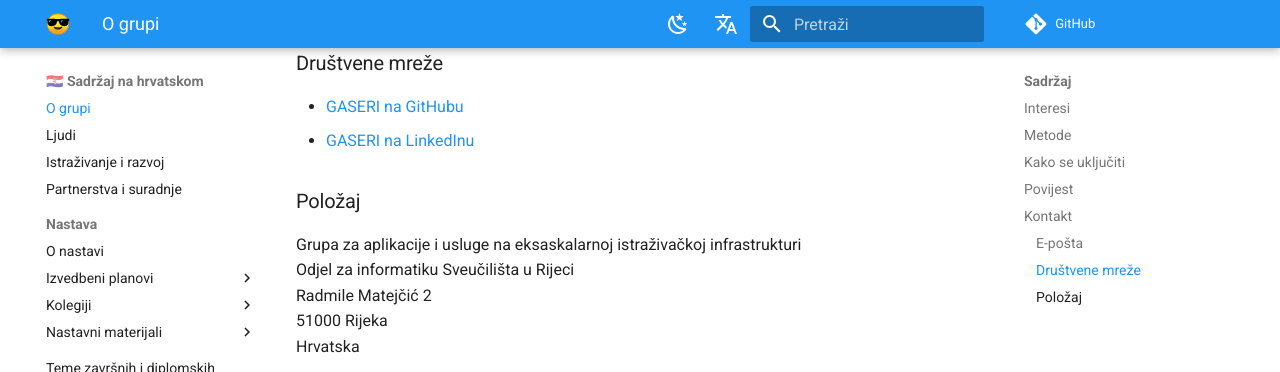
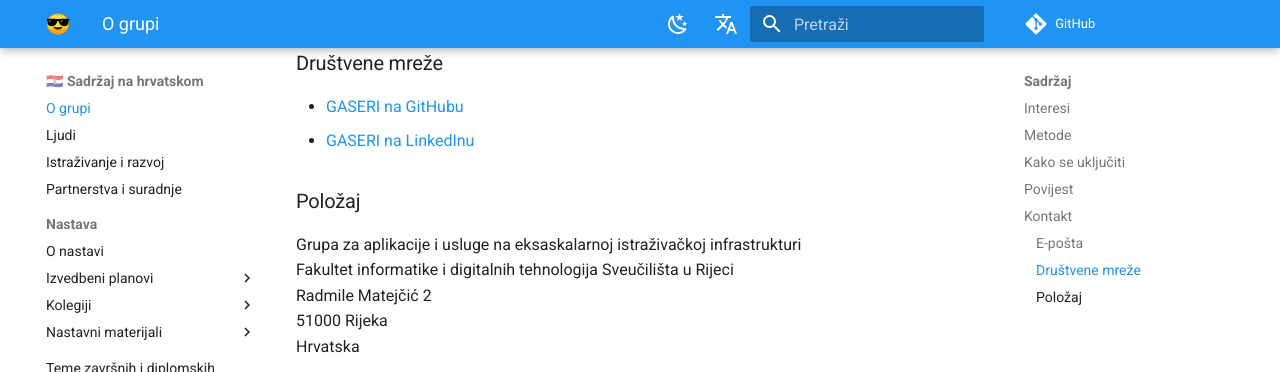
Before and after one commit to gaseri/website, an MkDocs documentation site: the page built from docs/hr/index.md, in a window 1280 px wide and 900 px high, scrolled down 2723 px, cut to the strip 0-372 px from the top of the window. Built offline with MkDocs 1.6.1 and Material for MkDocs 9.7.7, drawn with Linux system fonts in a browser that asks for light colours; comment, search, counter and statistics services are not loaded; some of the changed text lies outside the part shown.

Commit message:
Changed OIRI -> FIDiT, it's finally official

```diff
--- a/docs/hr/index.md
+++ b/docs/hr/index.md
@@ -6,7 +6,7 @@
 
 (Ova je stranica također dostupna [na engleskom jeziku](../en/index.md).)
 
-**Grupa za aplikacije i usluge na eksaskalarnoj istraživačkoj infrastrukturi** (engl. *Group for Applications and Services on Exascale Research Infrastructure*, kraće GASERI) je istraživačka, razvojna i nastavna jedinica na [Odjelu za informatiku](https://www.inf.uniri.hr/) [Sveučilišta u Rijeci](https://uniri.hr/).
+**Grupa za aplikacije i usluge na eksaskalarnoj istraživačkoj infrastrukturi** (engl. *Group for Applications and Services on Exascale Research Infrastructure*, kraće GASERI) je istraživačka, razvojna i nastavna jedinica na [Fakultet informatike i digitalnih tehnologija](https://www.inf.uniri.hr/) [Sveučilišta u Rijeci](https://uniri.hr/).
 
 ## Interesi
 
@@ -57,7 +57,7 @@
 ### Položaj
 
 Grupa za aplikacije i usluge na eksaskalarnoj istraživačkoj infrastrukturi
-Odjel za informatiku Sveučilišta u Rijeci
+Fakultet informatike i digitalnih tehnologija Sveučilišta u Rijeci
 Radmile Matejčić 2
 51000 Rijeka
 Hrvatska
```
Also changed, not shown: docs/en/index.md (+2 -2 lines).
